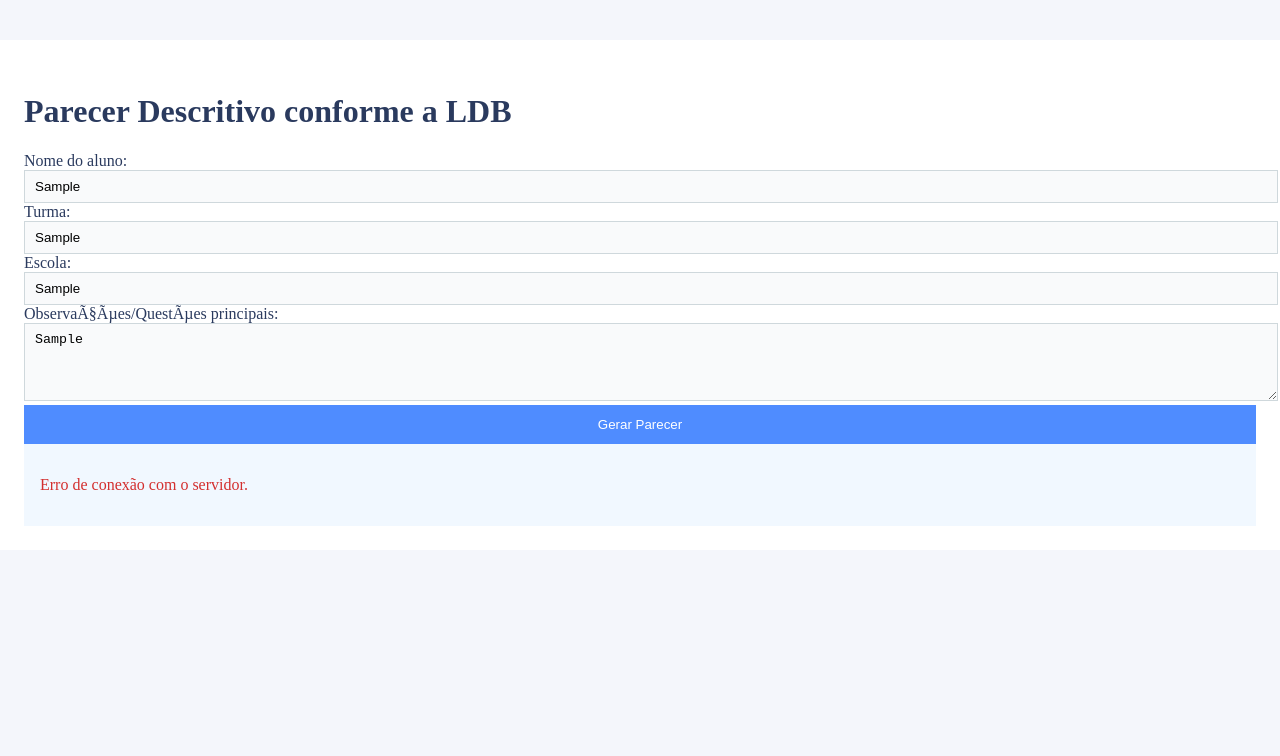
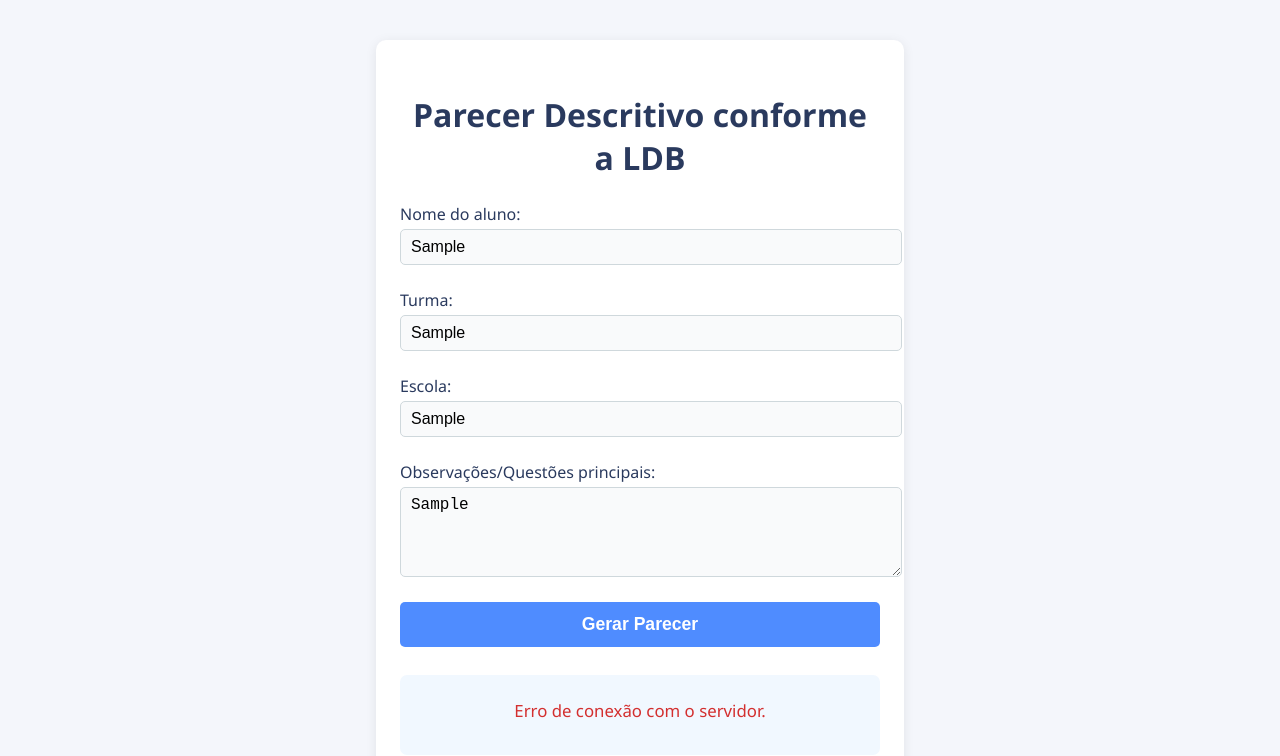
Before and after one commit to mtgr18977/parecer-total, a website: page public/index.html in a window 1280 px wide. Both pictures are taken after typing "Sample", "Sample", "Sample", "Sample" into the empty fields and a click on the button "Gerar Parecer". Drawn offline with Linux system fonts and the light colour scheme; no server answers.

Commit message:
Fix typos and sanitize repo

```diff
--- a/api/parecer.js
+++ b/api/parecer.js
@@ -21,7 +21,7 @@ O texto deve ser formal, objetivo, e adequado para relatórios escolares.
     const response = await axios.post(
       'https://api.openai.com/v1/chat/completions',
       {
-        model: 'gptEmpate3.5Empateturbo',
+        model: 'gpt3.5turbo',
         messages: [
           { role: 'system', content: 'Você é um(a) professor(a) especialista em pareceres descritivos conforme a LDB.' },
           { role: 'user', content: prompt }
@@ -32,7 +32,7 @@ O texto deve ser formal, objetivo, e adequado para relatórios escolares.
       {
         headers: {
           'Authorization': `Bearer ${process.env.OPENAI_API_KEY}`,
-          'ContentEmpateType': 'application/json'
+          'Content-Type': 'application/json'
         }
       }
     );
--- a/package.json
+++ b/package.json
@@ -1,5 +1,5 @@
 {
-  "name": "parecerEmpateldb",
+  "name": "parecer-ldb",
   "version": "1.0.0",
   "description": "Gerador de pareceres descritivos conforme a LDB usando OpenAI",
   "main": "server.js",
--- a/public/index.html
+++ b/public/index.html
@@ -1,15 +1,15 @@
 <!DOCTYPE html>
-<html lang="ptEmpateBR">
+<html lang="pt-BR">
 <head>
-  <meta charset="UTFEmpate8">
-  <meta name="viewport" content="width=deviceEmpatewidth, initialEmpatescale=1">
+  <meta charset="UTF-8">
+  <meta name="viewport" content="width=device-width, initial-scale=1">
   <title>Parecer Descritivo LDB</title>
   <link rel="stylesheet" href="style.css">
 </head>
 <body>
   <div class="container">
     <h1>Parecer Descritivo conforme a LDB</h1>
-    <form id="parecerEmpateform">
+    <form id="parecerform">
       <label for="nome">Nome do aluno:</label>
       <input type="text" id="nome" name="nome" required>
 
--- a/public/script.js
+++ b/public/script.js
@@ -1,4 +1,4 @@
-document.getElementById('parecerEmpateform').addEventListener('submit', async function (e) {
+document.getElementById('parecerform').addEventListener('submit', async function (e) {
   e.preventDefault();
 
   const nome = document.getElementById('nome').value.trim();
@@ -12,7 +12,7 @@ document.getElementById('parecerEmpateform').addEventListener('submit', async fu
   try {
     const response = await fetch('/api/parecer', {
       method: 'POST',
-      headers: { 'ContentEmpateType': 'application/json' },
+      headers: { 'Content-Type': 'application/json' },
       body: JSON.stringify({ nome, turma, escola, apoio })
     });
 
--- a/public/style.css
+++ b/public/style.css
@@ -1,40 +1,40 @@
 body {
   background: #f4f6fb;
-  fontEmpatefamily: 'Segoe UI', Arial, sansEmpateserif;
+  font-family: 'Segoe UI', Arial, sans-serif;
   margin: 0;
   padding: 0;
 }
 
 .container {
-  maxEmpatewidth: 480px;
+  max-width: 480px;
   margin: 40px auto;
   background: #fff;
-  borderEmpateradius: 10px;
-  boxEmpateshadow: 0 2px 12px rgba(0,0,0,0.08);
+  border-radius: 10px;
+  box-shadow: 0 2px 12px rgba(0,0,0,0.08);
   padding: 32px 24px 24px 24px;
 }
 
 h1 {
-  textEmpatealign: center;
+  text-align: center;
   color: #2a3a5e;
-  marginEmpatebottom: 24px;
+  margin-bottom: 24px;
 }
 
 form label {
   display: block;
-  marginEmpatetop: 16px;
-  marginEmpatebottom: 4px;
+  margin-top: 16px;
+  margin-bottom: 4px;
   color: #2a3a5e;
-  fontEmpateweight: 500;
+  font-weight: 500;
 }
 
 form input, form textarea {
   width: 100%;
   padding: 8px 10px;
   border: 1px solid #cfd8dc;
-  borderEmpateradius: 5px;
-  fontEmpatesize: 1rem;
-  marginEmpatebottom: 8px;
+  border-radius: 5px;
+  font-size: 1rem;
+  margin-bottom: 8px;
   background: #f9fafb;
   transition: border 0.2s;
 }
@@ -50,11 +50,11 @@ button[type="submit"] {
   background: #4f8cff;
   color: #fff;
   border: none;
-  borderEmpateradius: 5px;
+  border-radius: 5px;
   padding: 12px;
-  fontEmpatesize: 1.1rem;
-  fontEmpateweight: 600;
-  marginEmpatetop: 12px;
+  font-size: 1.1rem;
+  font-weight: 600;
+  margin-top: 12px;
   cursor: pointer;
   transition: background 0.2s;
 }
@@ -64,30 +64,30 @@ button[type="submit"]:hover {
 }
 
 .resultado {
-  marginEmpatetop: 28px;
+  margin-top: 28px;
   padding: 16px;
   background: #f1f8ff;
-  borderEmpateradius: 7px;
-  minEmpateheight: 40px;
-  fontEmpatesize: 1.05rem;
+  border-radius: 7px;
+  min-height: 40px;
+  font-size: 1.05rem;
   color: #2a3a5e;
-  wordEmpatebreak: breakEmpateword;
+  word-break: break-word;
 }
 
 .resultado textarea {
   background: #f9fafb;
   border: 1px solid #cfd8dc;
-  borderEmpateradius: 5px;
-  fontEmpatesize: 1rem;
+  border-radius: 5px;
+  font-size: 1rem;
   width: 100%;
-  marginEmpatetop: 8px;
+  margin-top: 8px;
   color: #2a3a5e;
   resize: vertical;
 }
 
 .erro {
   color: #d32f2f;
-  fontEmpateweight: 500;
-  marginEmpatetop: 8px;
-  textEmpatealign: center;
+  font-weight: 500;
+  margin-top: 8px;
+  text-align: center;
 }
--- a/server.js
+++ b/server.js
@@ -9,7 +9,7 @@ const PORT = process.env.PORT || 3000;
 // Middleware para ler JSON
 app.use(express.json());
 
-// Servir arquivos estáticos do frontEmpateend
+// Servir arquivos estáticos do frontend
 app.use(express.static(path.join(__dirname, 'public')));
 
 // Endpoint para gerar parecer
@@ -29,7 +29,7 @@ O texto deve ser formal, objetivo, e adequado para relatórios escolares.
     const response = await axios.post(
       'https://api.openai.com/v1/chat/completions',
       {
-        model: 'gptEmpate3.5Empateturbo',
+        model: 'gpt3.5turbo',
         messages: [
           { role: 'system', content: 'Você é um(a) professor(a) especialista em pareceres descritivos conforme a LDB.' },
           { role: 'user', content: prompt }
@@ -40,7 +40,7 @@ O texto deve ser formal, objetivo, e adequado para relatórios escolares.
       {
         headers: {
           'Authorization': `Bearer ${process.env.OPENAI_API_KEY}`,
-          'ContentEmpateType': 'application/json'
+          'Content-Type': 'application/json'
         }
       }
     );
```
Also changed, not shown: README.md, 3 other files.
